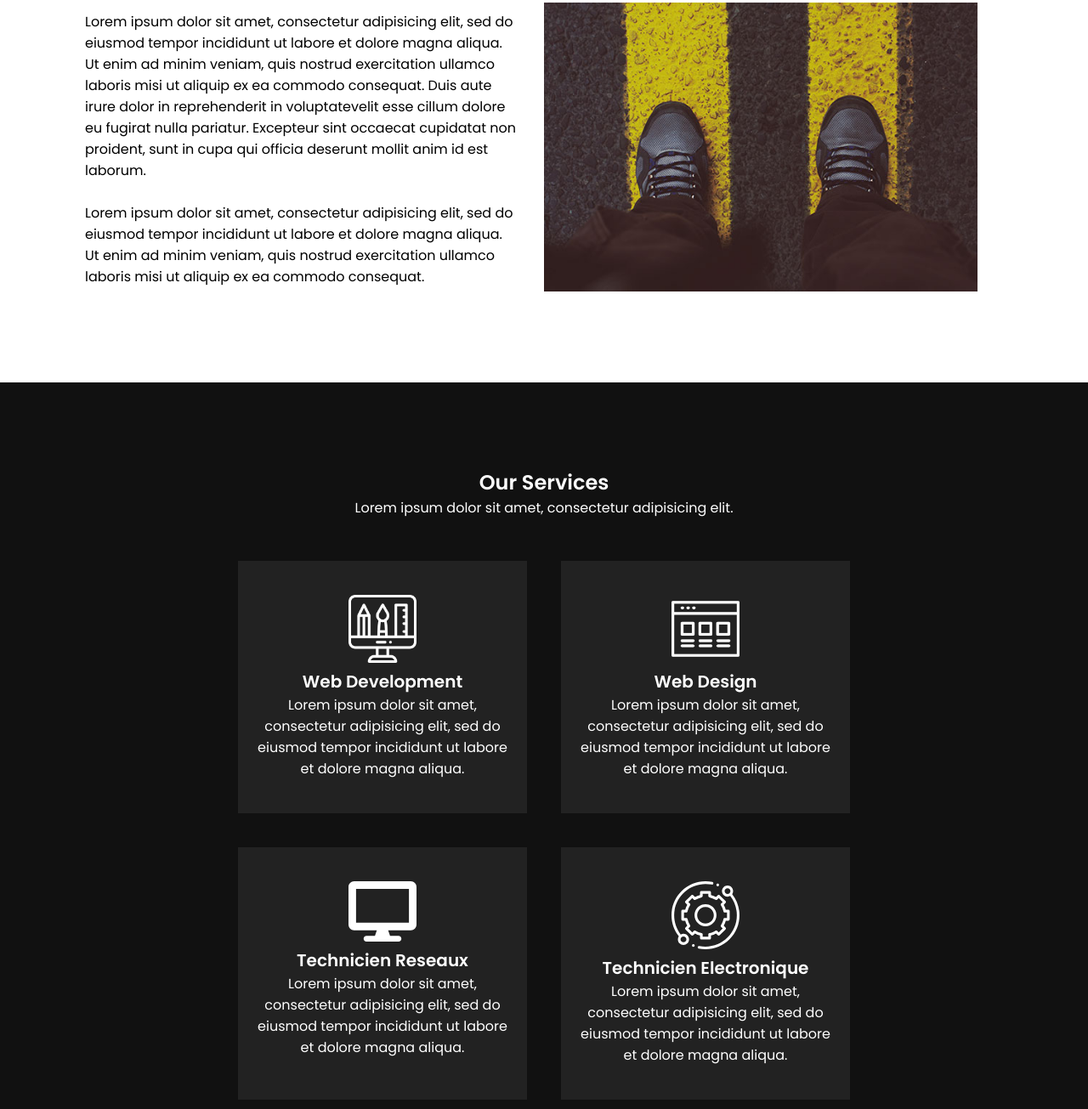
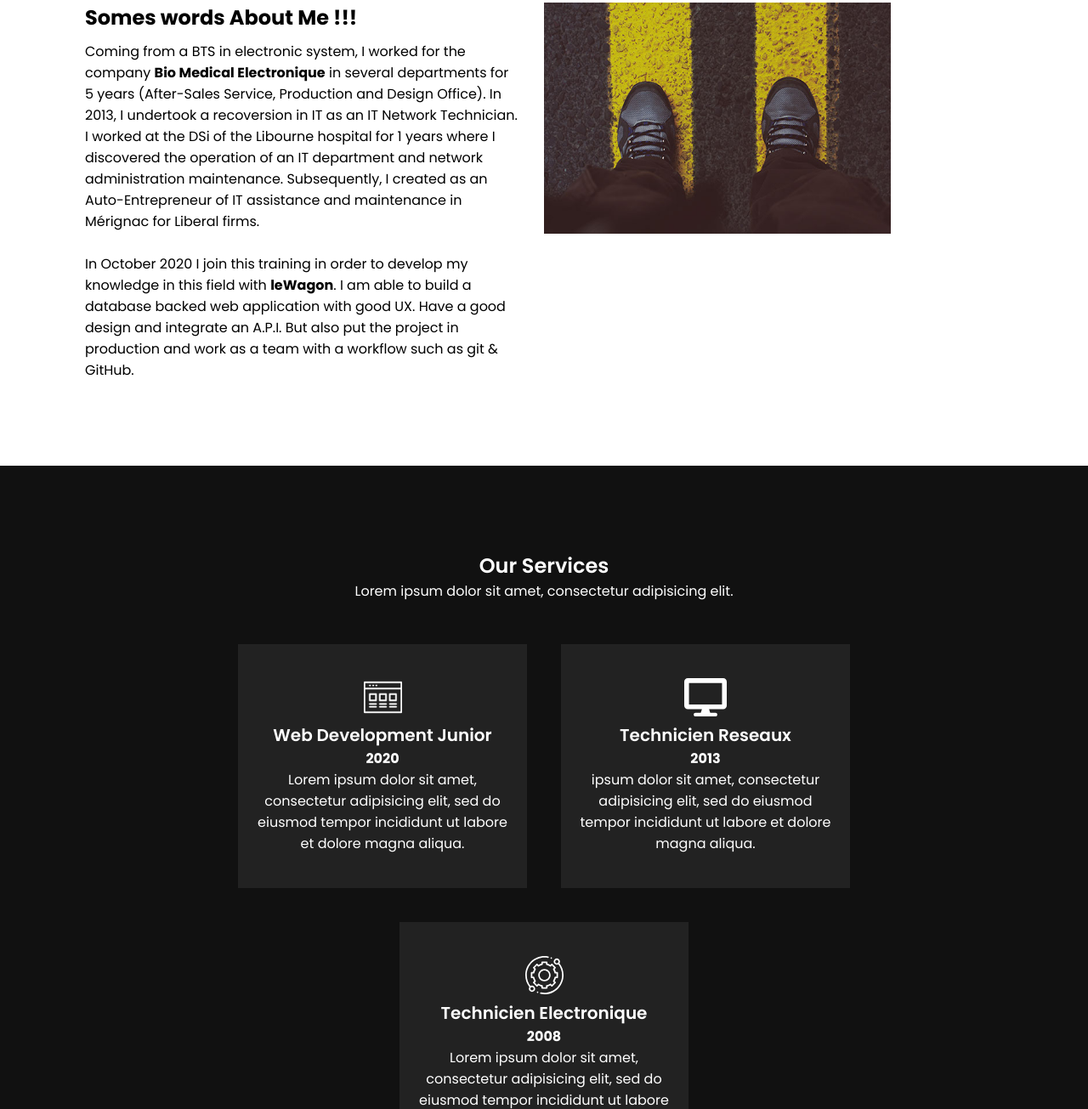
Before and after one commit to AndyRama/portfoliotest, a plain HTML site: page index.html in a window 1280 px wide. Shown: the part 962-2267 px from the top of the page at 85% size. Drawn offline with Linux system fonts and the light colour scheme.

Commit message:
content About Me

```diff
--- a/index.html
+++ b/index.html
@@ -13,10 +13,10 @@
   	<a href="#" class="logo">Portfolio</a>
 	  <div class="toggle"></div>
 			<ul>
+				<li><a href="#ABOUT ME">About me</a></li>
 				<li><a href="#EXPERIENCES">Project</a></li>
-				<li><a href="#CERTIFICATION">Certification</a></li>
+				<!-- <li><a href="#CERTIFICATION">Certification</a></li> -->
 				<li><a href="#SKILLS">Skills</a></li>
-				<li><a href="#ABOUT ME">About me</a></li>
 				<li><a href="#INTEREST">Interest</a></li>
 				<li><a href="#CONTACT">Contact</a></li>
 			</ul>
@@ -24,7 +24,7 @@
  <section class="banner" id="Home">
    <div class="textBx">
 	   <h2>Andy Ramaroson.</h2>
-	 	 <h3>Wagon Bordeaux 2020 | Batch#484 </h3>
+	 	 <h3>Wagon Bordeaux | Otc 20 Batch#484 </h3>
 	   <h4>Full stack Developer Ruby on Rails.</h4>
 	 	 <a href="#PROJECTS" class="btn">Projects</a>
 	 </div>
@@ -35,18 +35,16 @@
 		</div>
 		<div class="content">
 			<div class="contentBx w50">
-				<h3></h3>
-				<p> Lorem ipsum dolor sit amet, consectetur adipisicing elit, sed do
-        eiusmod tempor incididunt ut labore et dolore magna aliqua. Ut enim
-        ad minim veniam, quis nostrud exercitation ullamco laboris misi ut
-        aliquip ex ea commodo consequat. Duis aute irure dolor in reprehenderit
-        in voluptatevelit esse cillum dolore eu fugirat nulla pariatur. Excepteur
-        sint occaecat cupidatat non proident, sunt in cupa qui officia deserunt
-        mollit anim id est laborum.<br><br>Lorem ipsum dolor sit amet, consectetur
-        adipisicing elit, sed do eiusmod tempor incididunt ut labore et dolore magna
-        aliqua. Ut enim ad minim veniam, quis nostrud exercitation ullamco laboris
-        misi ut aliquip ex ea commodo consequat.</p>
-		</div>
+				<h3>Somes words About Me !!!</h3>
+				<p>Coming from a BTS in electronic system, I worked for the company <strong>Bio Medical Electronique</strong>
+        in several departments for 5 years (After-Sales Service, Production and Design Office). In 2013, I undertook a
+        recoversion in IT as an IT Network Technician. I worked at the DSi of the Libourne hospital for 1 years where
+        I discovered the operation of an IT department and network administration maintenance. Subsequently, I created
+        as an Auto-Entrepreneur of IT assistance and maintenance in Mérignac for Liberal firms.<br><br>
+        In October 2020 I join this training in order to develop my knowledge in this field with <strong>leWagon</strong>.
+        I am able to build a database backed web application with good UX. Have a good design and integrate an A.P.I.
+        But also put the project in production and work as a team with a workflow such as git & GitHub.</p>
+	  	</div>
 		<div class="contentBx w50">
 				<img src="image/img1.jpg" class="img">
 		</div>
@@ -58,27 +56,27 @@
 		</div>
 	 <div class="content">
 	   <div class="servicesBx">
-		    <img src="image/icon1.png">
-			  <h2>Web Development</h2>
-			  <p>Lorem ipsum dolor sit amet, consectetur adipisicing elit, sed do
+		    <img src="image/icon2.png">
+			  <h2>Web Development Junior</h2>
+			  <p><strong>2020</strong><br>Lorem ipsum dolor sit amet, consectetur adipisicing elit, sed do
          eiusmod tempor incididunt ut labore et dolore magna aliqua.</p>
-		</div>
-		  <div class="servicesBx">
+	   </div>
+		  <!-- <div class="servicesBx">
 				<img src="image/icon2.png">
 				<h2>Web Design</h2>
-				<p>Lorem ipsum dolor sit amet, consectetur adipisicing elit, sed do
+				<p><strong>2020</strong><br>Lorem ipsum dolor sit amet, consectetur adipisicing elit, sed do
 				eiusmod tempor incididunt ut labore et dolore magna aliqua.</p>
-		  </div>
+		  </div> -->
 		<div class="servicesBx">
 		  <img src="image/icon3.svg">
 			<h2>Technicien Reseaux</h2>
-			<p>Lorem ipsum dolor sit amet, consectetur adipisicing elit, sed do
+			<p><strong>2013</strong><br>ipsum dolor sit amet, consectetur adipisicing elit, sed do
       eiusmod tempor incididunt ut labore et dolore magna aliqua.</p>
 		</div>
    <div class="servicesBx">
 	    <img src="image/icon4.svg">
 			<h2>Technicien Electronique</h2>
-			<p>Lorem ipsum dolor sit amet, consectetur adipisicing elit, sed do
+			<p><strong>2008</strong><br>Lorem ipsum dolor sit amet, consectetur adipisicing elit, sed do
       eiusmod tempor incididunt ut labore et dolore magna aliqua.</p>
 	 </div>
  </section>
@@ -107,7 +105,7 @@
 			</div>
 	</section>
 
-	<section class ="testimonial" id="Testimonial">
+	<!-- <section class ="testimonial" id="Testimonial">
 		<div class="heading">
 			<h2>Testimonial</h2>
 			<p>Lorem ipsum dolor sit amet, consectetur adipisicing elit.</p>
@@ -120,7 +118,7 @@
 	 <div class="testimonialBx">
 	 	<p> Lorem ipsum dolor sit amet, consectetur adipisicing elit, sed do eiusmod tempor incididunt ut labore et dolore magna aliqua. Ut enim ad minim veniam, quis nostrud exercitation ullamco laboris misi ut aliquip ex ea commodo consequat.</p>
 	 	<h3>Someone Famous<br><span>Creative Designer</span></h3>
-	</section>
+	</section> -->
 
 	<section class="contact" id="Contact">
 		<div class="heading white">
--- a/style.css
+++ b/style.css
@@ -150,7 +150,12 @@ header .sticky ul li a {
 }
 
 img {
-	max-width: 100%;
+	max-width: 80%;
+}
+
+.servicesBx img {
+	max-width: 80px;
+  max-height: 45px;
 }
 
 .services {
```
